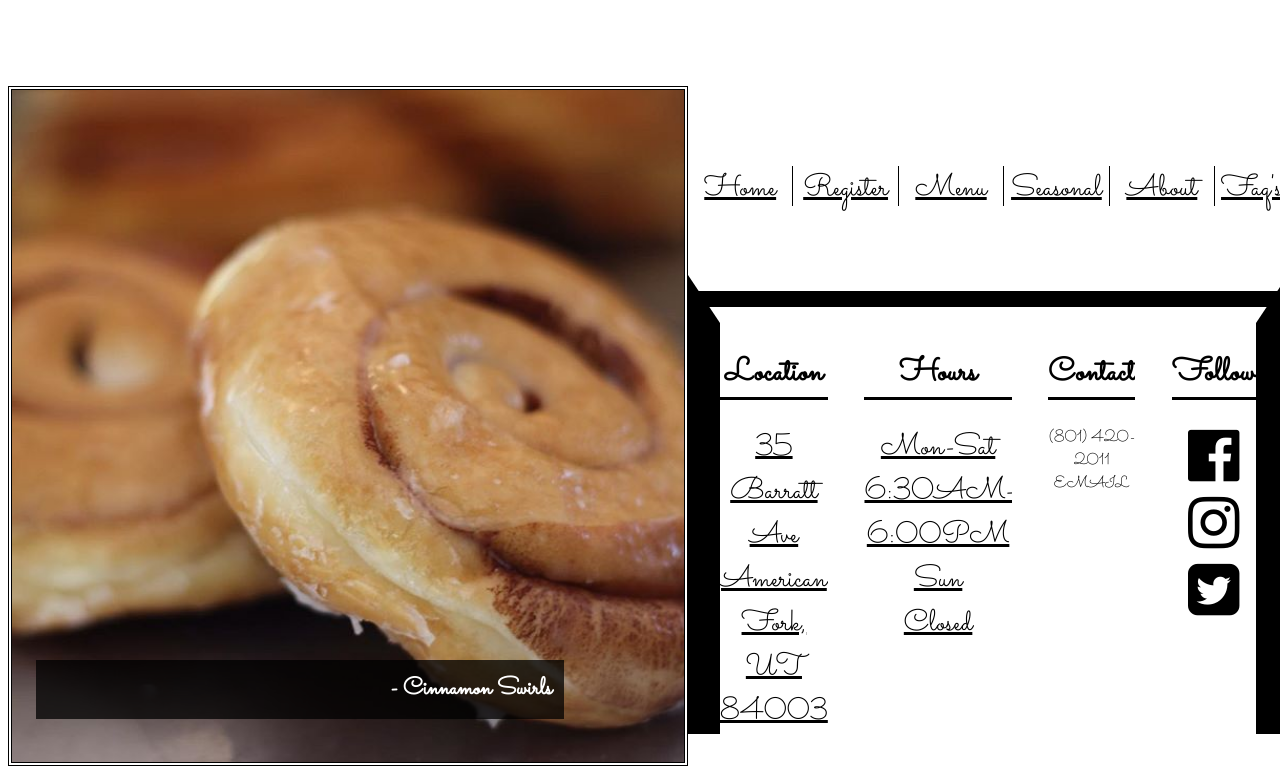
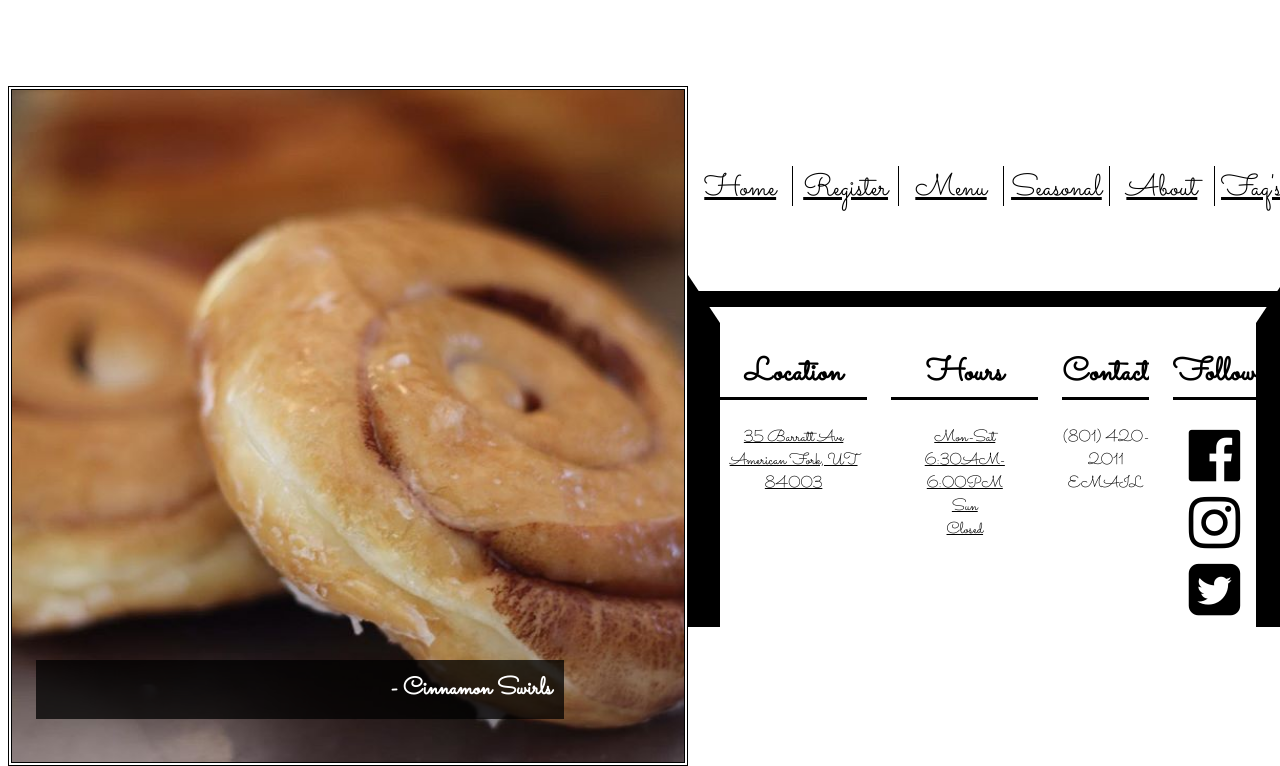
Before and after one commit to depth23/Avenue-Bakery-Project-2, a website: page public/index.html in a window 1280 px wide. Shown: the part 923-1689 px from the top of the page. Drawn offline with nearby package versions, Linux system fonts and the light colour scheme; some packages are replaced by stand-ins of ours.

Commit message:
styling footer

```diff
--- a/public/index.html
+++ b/public/index.html
@@ -52,7 +52,7 @@
     <footer class="footer">
         <div class="footerItem">
             <h2 class="footerTitle">Location</h2>
-            <a href="#/About">
+            <a class="footerItem" href="#/About">
               <span>
                 35 Barratt Ave
                 <br />
@@ -65,7 +65,7 @@
         <div class="footerItemStripe"></div>
         <div class="footerItem">
             <h2 class="footerTitle">Hours</h2>
-              <a href="#/About">
+              <a class="footerItem" href="#/About">
                 <span>
                     Mon-Sat
                     <br />
```
